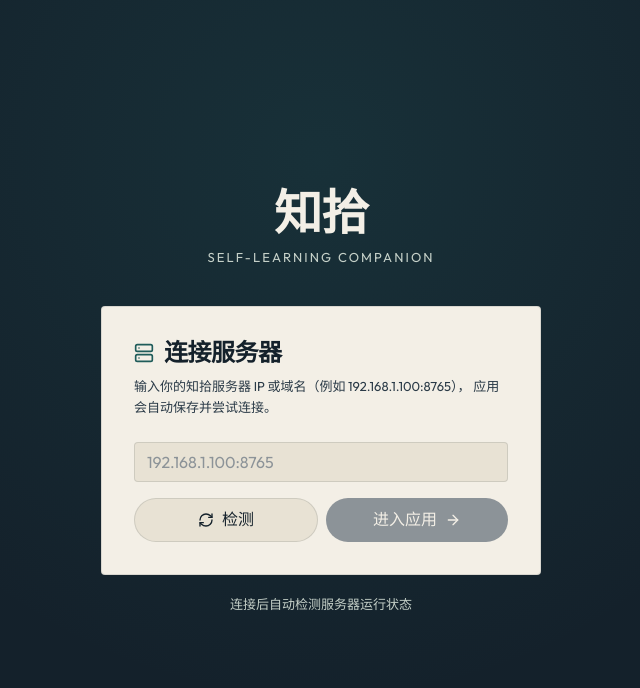
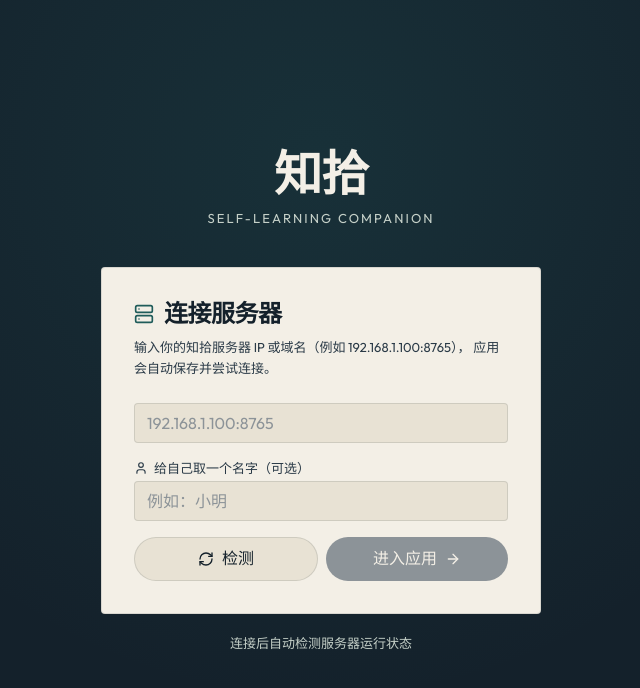
Before and after one commit to wangchuri/zhishi, a React (Vite) app in the folder frontend/: page /setup in a window 1280 px wide. Shown: the top 688 px of the page, without its empty margins (319-959 px from the left). Built offline with nearby package versions, Linux system fonts and the light colour scheme; no server answers.

Commit message:
feat: 支持用户自定义昵称 - 服务器未取名时填写，已有则跳过

```diff
--- a/frontend/src/context/AuthContext.tsx
+++ b/frontend/src/context/AuthContext.tsx
@@ -1,5 +1,17 @@
-import { createContext, useContext, useState, useCallback, type ReactNode } from "react"
-import { isServerConfigured, checkServerHealth, clearApiBase } from "@/lib/api"
+import {
+  createContext,
+  useContext,
+  useState,
+  useCallback,
+  type ReactNode,
+} from "react"
+import {
+  isServerConfigured,
+  checkServerHealth,
+  clearApiBase,
+  getStoredNickname,
+  setStoredNickname,
+} from "@/lib/api"
 
 interface User {
   id: number
@@ -23,17 +35,13 @@ interface AuthState {
   checkServer: () => Promise<boolean>
   /** 重新配置服务器地址（跳回设置页） */
   resetServer: () => void
+  /** 设置本地昵称（有无名称时调用） */
+  setNickname: (name: string) => void
 }
 
 const AuthContext = createContext<AuthState | null>(null)
 
-const LOCAL_USER: User = {
-  id: 1,
-  email: "local@zhishi.local",
-  nickname: "学习者",
-  username: "local",
-  is_active: true,
-}
+const LOCAL_EMAIL = "local@zhishi.local"
 
 export function AuthProvider({ children }: { children: ReactNode }) {
   const [serverConfigured] = useState<boolean>(() => isServerConfigured())
@@ -42,6 +50,7 @@ export function AuthProvider({ children }: { children: ReactNode }) {
     ok: false,
     message: "",
   })
+  const [nickname, setNicknameState] = useState<string>(() => getStoredNickname())
 
   const checkServer = useCallback(async (): Promise<boolean> => {
     const result = await checkServerHealth()
@@ -58,14 +67,28 @@ export function AuthProvider({ children }: { children: ReactNode }) {
     window.location.href = "/setup"
   }, [])
 
+  const setNickname = useCallback((name: string) => {
+    setStoredNickname(name)
+    setNicknameState(getStoredNickname())
+  }, [])
+
+  const user: User = {
+    id: 1,
+    email: LOCAL_EMAIL,
+    nickname: nickname || "学习者",
+    username: "local",
+    is_active: true,
+  }
+
   return (
     <AuthContext.Provider
       value={{
-        user: LOCAL_USER,
+        user,
         serverConfigured,
         server,
         checkServer,
         resetServer,
+        setNickname,
       }}
     >
       {children}
--- a/frontend/src/features/setup/ServerSetupPage.tsx
+++ b/frontend/src/features/setup/ServerSetupPage.tsx
@@ -1,22 +1,28 @@
 import { useState, useEffect } from "react"
 import { useNavigate } from "react-router-dom"
-import { Server, CheckCircle2, XCircle, Loader2, ArrowRight, RefreshCw } from "lucide-react"
+import { Server, CheckCircle2, XCircle, Loader2, ArrowRight, RefreshCw, User } from "lucide-react"
 import { cn } from "@/lib/utils"
 import {
   getStoredApiBase,
   setApiBase,
   checkServerHealth,
+  getStoredNickname,
+  setStoredNickname,
+  hasNickname,
 } from "@/lib/api"
+import { useAuth } from "@/context/AuthContext"
 
 type HealthState = "idle" | "checking" | "ok" | "error"
 
 export function ServerSetupPage() {
   const navigate = useNavigate()
+  const { setNickname } = useAuth()
   const [input, setInput] = useState(getStoredApiBase())
+  const [nickname, setNicknameInput] = useState(getStoredNickname())
   const [healthState, setHealthState] = useState<HealthState>("idle")
   const [healthMessage, setHealthMessage] = useState("")
-  const [healthDetail, setHealthDetail] = useState<any>(null)
   const [saved, setSaved] = useState(false)
+  const [nicknameSet, setNicknameSet] = useState(hasNickname())
 
   useEffect(() => {
     const stored = getStoredApiBase()
@@ -36,16 +42,20 @@ export function ServerSetupPage() {
     const result = await checkServerHealth(input)
     if (result.ok) {
       setHealthState("ok")
-      setHealthDetail(result.detail)
     } else {
       setHealthState("error")
-      setHealthDetail(null)
     }
     setHealthMessage(result.message)
   }
 
   const handleConnect = () => {
     setApiBase(input)
+    // 没有昵称时先保存昵称
+    if (!hasNickname() && nickname.trim()) {
+      setStoredNickname(nickname)
+    }
+    setNickname(nickname.trim() || getStoredNickname())
+    setNicknameSet(true)
     setSaved(true)
     setTimeout(() => navigate("/"), 600)
   }
@@ -89,6 +99,27 @@ export function ServerSetupPage() {
               )}
             />
 
+            {/* 昵称：服务器无名字时才让用户填写 */}
+            {!nicknameSet && (
+              <div>
+                <div className="flex items-center gap-1.5 mb-1 text-caption text-ink-soft">
+                  <User className="w-3.5 h-3.5" strokeWidth={2} />
+                  给自己取一个名字（可选）
+                </div>
+                <input
+                  type="text"
+                  value={nickname}
+                  onChange={(e) => setNicknameInput(e.target.value)}
+                  placeholder="例如：小明"
+                  maxLength={20}
+                  className={cn(
+                    "w-full h-10 px-3 rounded-[4px] border bg-paper-2 text-body text-ink",
+                    "placeholder:text-ink-disabled focus:border-sea focus:ring-1 focus:ring-sea-subtle outline-none transition-all border-line"
+                  )}
+                />
+              </div>
+            )}
+
             {healthState !== "idle" && (
               <div className={cn(
                 "text-small px-3 py-2.5 rounded-[4px] border flex items-start gap-2",
@@ -103,15 +134,7 @@ export function ServerSetupPage() {
                 ) : (
                   <XCircle className="w-4 h-4 shrink-0 mt-0.5" strokeWidth={2} />
                 )}
-                <div>
-                  <div>{healthMessage}</div>
-                  {healthState === "ok" && healthDetail && (
-                    <div className="mt-1 opacity-80">
-                      模型加载：{healthDetail.model_loaded ? "已就绪" : "未加载"}
-                      {healthDetail.skills_count != null && ` · 技能数：${healthDetail.skills_count}`}
-                    </div>
-                  )}
-                </div>
+                <div>{healthMessage}</div>
               </div>
             )}
 
--- a/frontend/src/lib/api.ts
+++ b/frontend/src/lib/api.ts
@@ -12,7 +12,27 @@ import type {
 } from "@/types"
 
 const API_BASE_STORAGE_KEY = "zhishi_api_base"
+const NICKNAME_STORAGE_KEY = "zhishi_nickname"
 const DEFAULT_API_BASE = import.meta.env.VITE_API_BASE ?? ""
+
+// ─── 本地昵称（每台设备各自取名，无名称时填写） ─────────────
+
+export function getStoredNickname(): string {
+  return (localStorage.getItem(NICKNAME_STORAGE_KEY) || "").trim()
+}
+
+export function setStoredNickname(name: string) {
+  const normalized = (name || "").trim()
+  if (normalized) {
+    localStorage.setItem(NICKNAME_STORAGE_KEY, normalized)
+  } else {
+    localStorage.removeItem(NICKNAME_STORAGE_KEY)
+  }
+}
+
+export function hasNickname(): boolean {
+  return !!getStoredNickname()
+}
 
 // ─── 动态服务器地址配置（去登录模式） ─────────────────────
 // 用户输入服务器的 IP/域名，保存在 localStorage；
```
